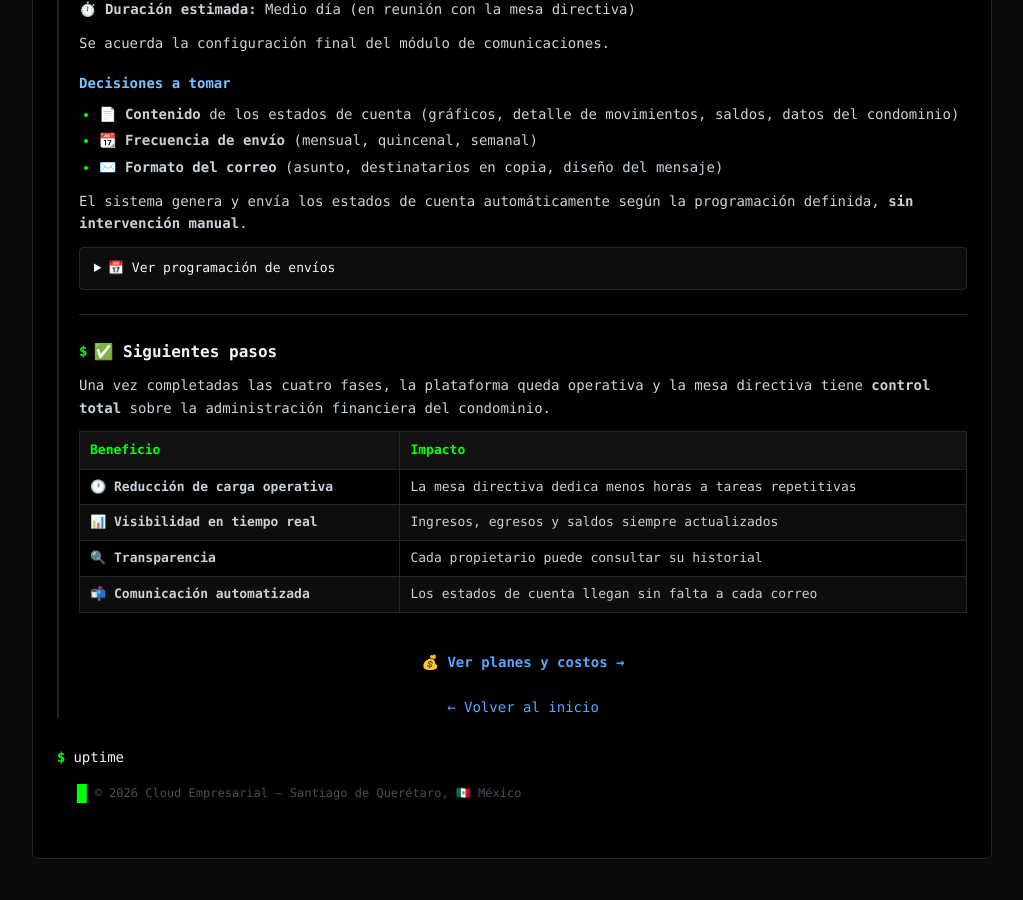
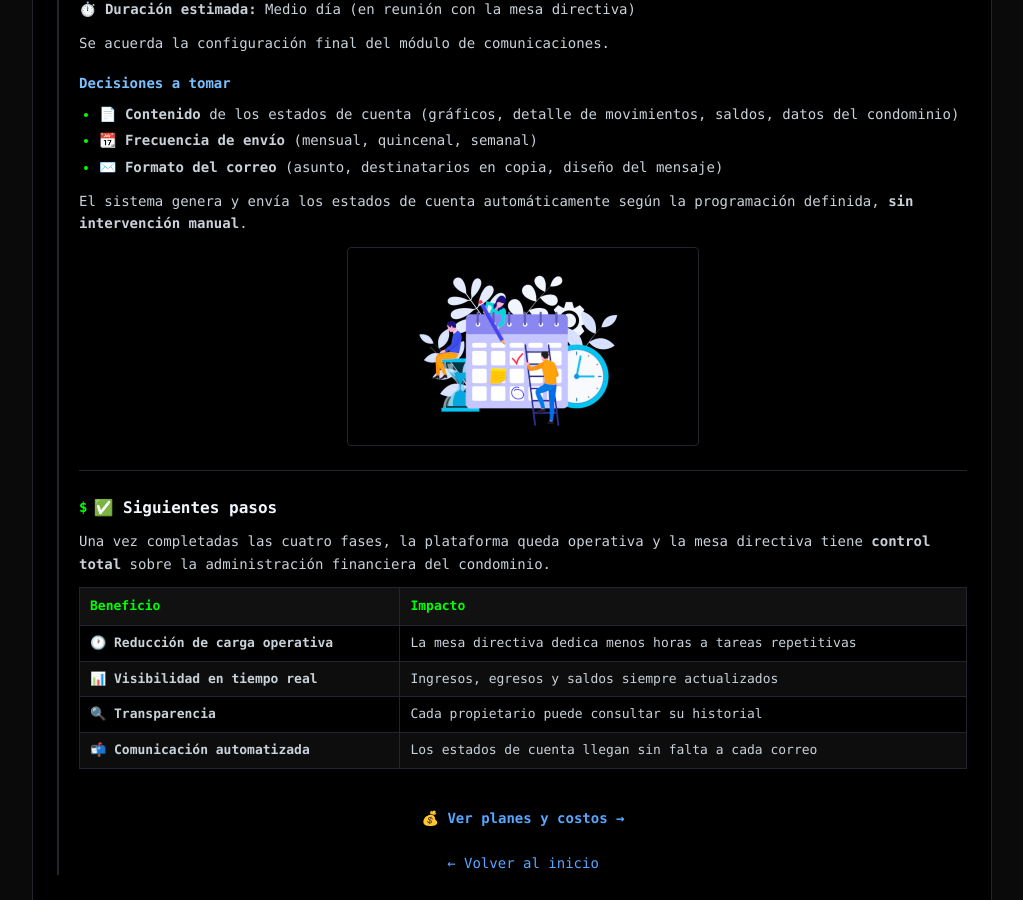
Before and after one commit to vvaldelamar/CuotasM, a Jekyll site: the page built from pages/iniciamos.md, in a window 1280 px wide and 900 px high, scrolled down 1830 px. Shown: the whole window, without its empty margins (128-1151 px from the left). Built offline with Jekyll 4.4.1, drawn with Linux system fonts in a browser that asks for light colours; our own code applies the rules of GitHub Pages for plain Markdown files; comment, search, counter and statistics services are not loaded.

```diff
--- a/pages/iniciamos.md
+++ b/pages/iniciamos.md
@@ -80,10 +80,7 @@ Se acuerda la configuración final del módulo de comunicaciones.
 
 El sistema genera y envía los estados de cuenta automáticamente según la programación definida, **sin intervención manual**.
 
-<details>
-<summary>📅 Ver programación de envíos</summary>
-![Programación de envíos](../../assets/images/scheduler_1.png)
-</details>
+![Programación de envíos](../../assets/images/scheduler_1.png){: width="60%"}
 
 ---
 
```
